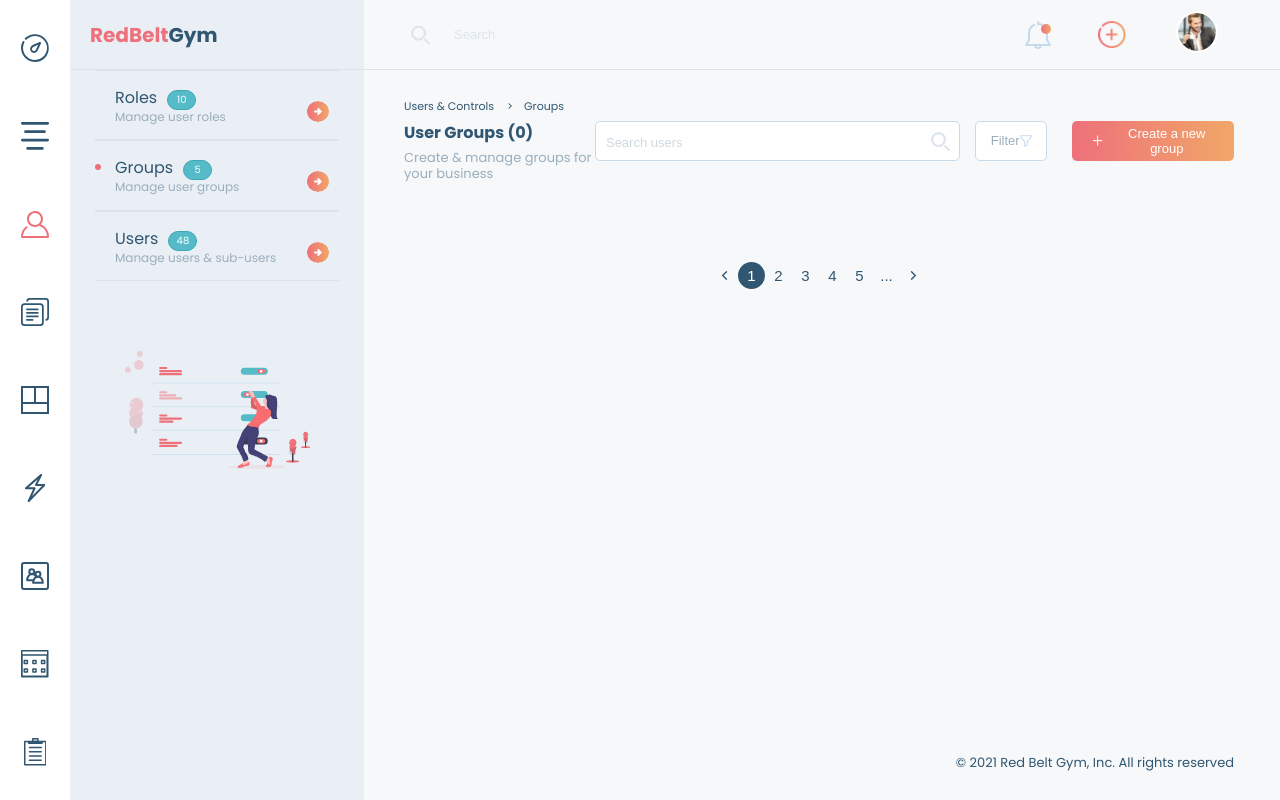
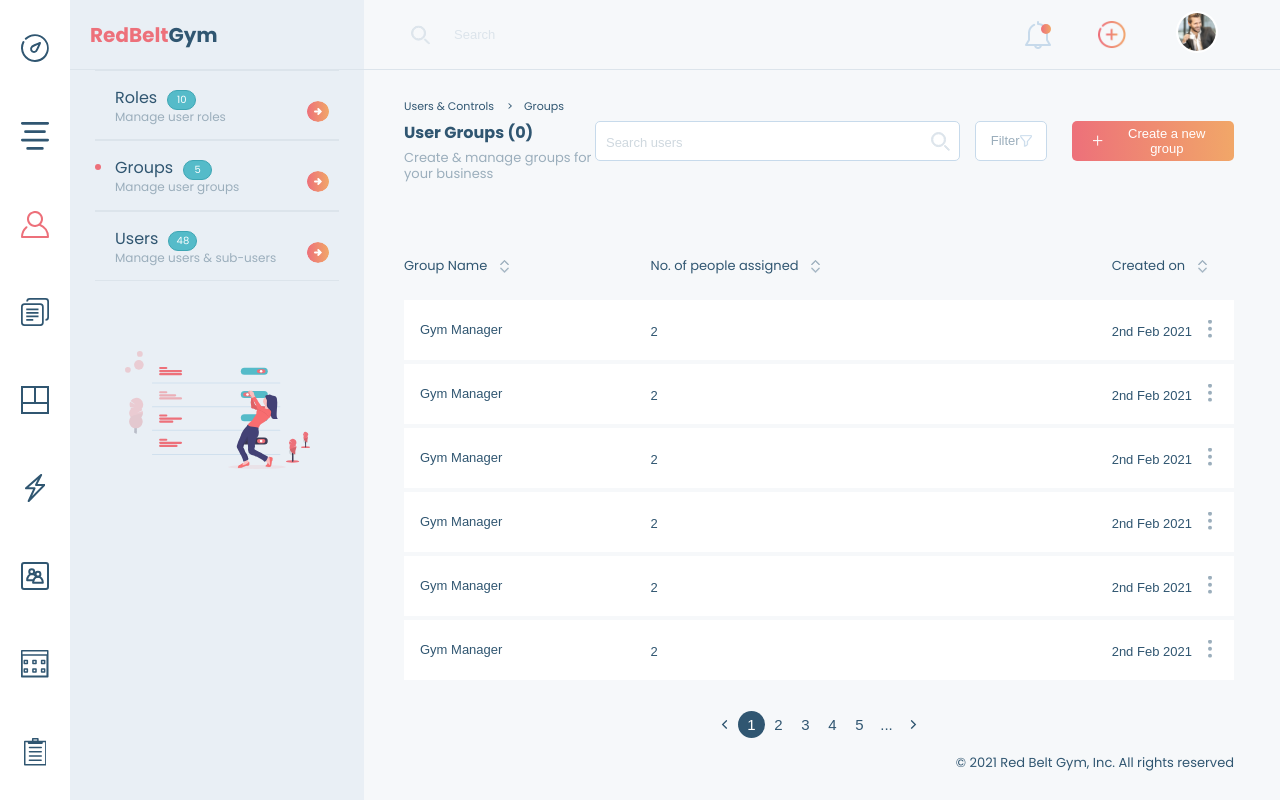
Before and after one commit to rajibkhan976/RBG-FE, a React (Create React App) app: page /user-controls/groups in a window 1280 px wide. Built offline with nearby package versions, Linux system fonts and the light colour scheme.

Commit message:
Auth pages UI v1.0.1

```diff
--- a/src/App.css
+++ b/src/App.css
@@ -955,21 +955,34 @@ input:focus+.searchIco #search-ico .a {
   overflow: auto;
 }
 
-li.listHeading {
-  display: flex;
-  flex-direction: row;
-  align-content: center;
-  justify-content: space-around;
-  align-items: center;
+.tableListing li {
+  display: table-row;
+}
+
+.tableListing li:not(:first-child) {
+  background-color: #fff;
+}
+
+.tableListing li:first-child > div:first-child {
+  padding-left: 0;
+}
+
+.tableListing li>div {
+  display: table-cell;
+  vertical-align: middle;
   height: 60px;
+  padding: 0 16px;
+  position: relative;
 }
 
 li.listHeading>div {
   font-size: 13px;
   color: #305671;
+  padding: 13px 16px;
+  cursor: pointer;
+  display: table-cell;
+  vertical-align: middle;
   position: relative;
-  padding: 13px 0px;
-  cursor: pointer;
 }
 
 li.listHeading>div:after {
@@ -987,17 +1000,15 @@ li.listHeading>div:after {
 }
 
 li.owerInfo {
-  display: flex;
+  /* display: flex;
   flex-direction: row;
   align-content: center;
   justify-content: space-between;
   align-items: center;
-  height: 60px;
   background-color: #fff;
   border-radius: 5px;
   margin-bottom: 5px;
-  padding: 15px;
-  position: relative;
+  position: relative; */
 }
 
 .arrowUp, .arrowDown {
--- a/src/dashboard/userControls/components/UserControlsGroups.js
+++ b/src/dashboard/userControls/components/UserControlsGroups.js
@@ -1,19 +1,22 @@
-import { useState } from "react";
 import DashboardPagination from "../../../common/Pagination";
 
 import search_icon from "../../../assets/images/search_icon.svg";
 import filter_icon from "../../../assets/images/filter_icon.svg";
 import plus_icon from "../../../assets/images/plus_icon.svg";
+import info_3dot_icon from "../../../assets/images/info_3dot_icon.svg";
 
 const UserControlsGroups = (props) => {
   const toggleCreateHeader = () => {
     props.toggleCreate("groups");
   };
 
-
   const filterGroups = () => {
     props.toggleFilter("groups");
-  }
+  };
+
+  const editThisGroup = (e) => {
+
+  };
 
   return (
     <div className="dashInnerUI">
@@ -25,7 +28,7 @@ const UserControlsGroups = (props) => {
           </ul>
           <h2 className="inDashboardHeader">User Groups (0)</h2>
           <p className="userListAbout">
-          Create & manage groups for your business
+            Create & manage groups for your business
           </p>
         </div>
         <div className="listFeatures">
@@ -45,6 +48,127 @@ const UserControlsGroups = (props) => {
           </button>
         </div>
       </div>
+      <div className="userListBody">
+        <div className="listBody">
+          <ul className="tableListing">
+            <li className="listHeading userRole">
+              <div className="userName">Group Name</div>
+              <div className="phoneNum assignedPeople">
+                No. of people assigned
+              </div>
+              <div className="createDate">Created on</div>
+            </li>
+            <li className="owerInfo userRole">
+              <div className="userName">
+                <button className="btn">
+                  <p>Gym Manager</p>
+                </button>
+              </div>
+              <div className="phoneNum">
+                <button className="btn"> 2</button>
+              </div>
+              <div className="createDate">
+                <button className="btn">2nd Feb 2021</button>
+                <div className="info_3dot_icon">
+                  <button className="btn" onClick={(e) => editThisGroup(e)}>
+                    <img src={info_3dot_icon} alt="" />
+                  </button>
+                </div>
+              </div>
+            </li>
+            <li className="owerInfo userRole">
+              <div className="userName">
+                <button className="btn">
+                  <p>Gym Manager</p>
+                </button>
+              </div>
+              <div className="phoneNum">
+                <button className="btn"> 2</button>
+              </div>
+              <div className="createDate">
+                <button className="btn">2nd Feb 2021</button>
+                <div className="info_3dot_icon">
+                  <button className="btn" onClick={(e) => editThisGroup(e)}>
+                    <img src={info_3dot_icon} alt="" />
+                  </button>
+                </div>
+              </div>
+            </li>
+            <li className="owerInfo userRole">
+              <div className="userName">
+                <button className="btn">
+                  <p>Gym Manager</p>
+                </button>
+              </div>
+              <div className="phoneNum">
+                <button className="btn"> 2</button>
+              </div>
+              <div className="createDate">
+                <button className="btn">2nd Feb 2021</button>
+                <div className="info_3dot_icon">
+                  <button className="btn" onClick={(e) => editThisGroup(e)}>
+                    <img src={info_3dot_icon} alt="" />
+                  </button>
+                </div>
+              </div>
+            </li>
+            <li className="owerInfo userRole">
+              <div className="userName">
+                <button className="btn">
+                  <p>Gym Manager</p>
+                </button>
+              </div>
+              <div className="phoneNum">
+                <button className="btn"> 2</button>
+              </div>
+              <div className="createDate">
+                <button className="btn">2nd Feb 2021</button>
+                <div className="info_3dot_icon">
+                  <button className="btn" onClick={(e) => editThisGroup(e)}>
+                    <img src={info_3dot_icon} alt="" />
+                  </button>
+                </div>
+              </div>
+            </li>
+            <li className="owerInfo userRole">
+              <div className="userName">
+                <button className="btn">
+                  <p>Gym Manager</p>
+                </button>
+              </div>
+              <div className="phoneNum">
+                <button className="btn"> 2</button>
+              </div>
+              <div className="createDate">
+                <button className="btn">2nd Feb 2021</button>
+                <div className="info_3dot_icon">
+                  <button className="btn" onClick={(e) => editThisGroup(e)}>
+                    <img src={info_3dot_icon} alt="" />
+                  </button>
+                </div>
+              </div>
+            </li>
+            <li className="owerInfo userRole">
+              <div className="userName">
+                <button className="btn">
+                  <p>Gym Manager</p>
+                </button>
+              </div>
+              <div className="phoneNum">
+                <button className="btn"> 2</button>
+              </div>
+              <div className="createDate">
+                <button className="btn">2nd Feb 2021</button>
+                <div className="info_3dot_icon">
+                  <button className="btn" onClick={(e) => editThisGroup(e)}>
+                    <img src={info_3dot_icon} alt="" />
+                  </button>
+                </div>
+              </div>
+            </li>
+          </ul>
+        </div>
+      </div>
       <DashboardPagination />
     </div>
   );
--- a/src/dashboard/userControls/components/UserControlsRoles.js
+++ b/src/dashboard/userControls/components/UserControlsRoles.js
@@ -92,7 +92,7 @@ const UserControlsRoles = (props) => {
       </div> */}
       <div className="userListBody">
         <div className="listBody">
-          <ul>
+          <ul className="tableListing">
             <li className="listHeading userRole">
               <div className="userName">Role Name</div>
               <div className="phoneNum assignedPeople">
--- a/src/dashboard/userControls/components/UserControlsUsers.js
+++ b/src/dashboard/userControls/components/UserControlsUsers.js
@@ -1,4 +1,3 @@
-import { useState } from "react";
 import DashboardPagination from "../../../common/Pagination";
 
 import search_icon from "../../../assets/images/search_icon.svg";
@@ -6,8 +5,6 @@ import filter_icon from "../../../assets/images/filter_icon.svg";
 import plus_icon from "../../../assets/images/plus_icon.svg";
 import owner_img_1 from "../../../assets/images/owner_img_1.png";
 import info_3dot_icon from "../../../assets/images/info_3dot_icon.svg";
-import arrowUp from "../../../assets/images/arrowUp.svg";
-import arrowDown from "../../../assets/images/arrowDown.svg";
 
 const UserControlsUsers = (props) => {
   const toggleCreateHeader = () => {
@@ -50,7 +47,7 @@ const UserControlsUsers = (props) => {
       </div>
       <div className="userListBody">
         <div className="listBody">
-          <ul>
+          <ul className="tableListing">
             <li className="listHeading">
               <div className="userName">User Name</div>
               <div className="phoneNum">Phone No</div>
--- a/src/index.css
+++ b/src/index.css
@@ -57,27 +57,14 @@
   position: relative;
 }
 
-.listBody ul {
+.tableListing {
   display: table;
   width: 100%;
   border-spacing: 0 4px;
 }
 
-.listBody ul li {
-  display: table-row;
-  width: 100%;
-}
-
-.listBody ul li.listHeading {
+.tableListing li.listHeading {
   position: sticky;
-}
-
-.listBody ul li>div {
-  display: table-cell;
-  vertical-align: middle;
-  padding: 0 16px;
-  min-height: 60px;
-  position: relative;
 }
 
 .paginationOuter .btn svg {
```
